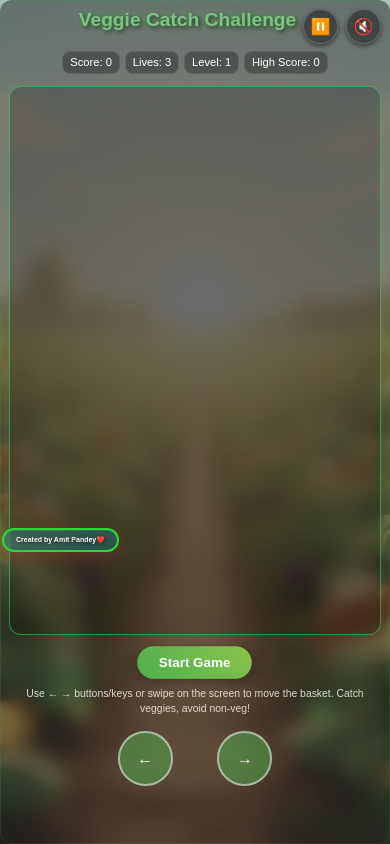
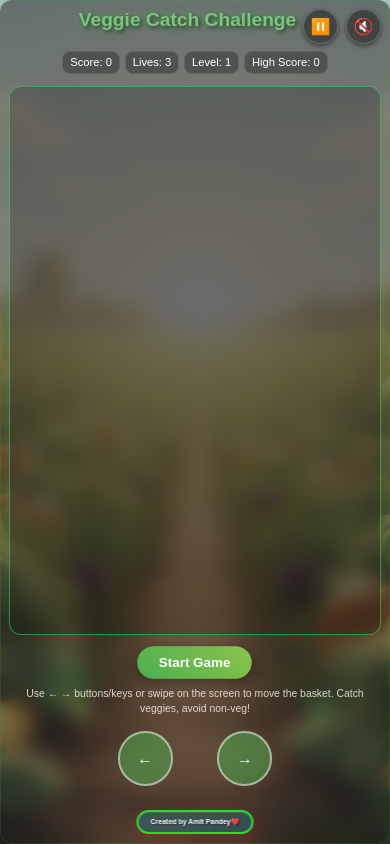
Before and after one commit to AmitWebDeveloper11/Catch-The-Veggie, a website: page index.html in a window 390 px wide. Drawn offline with Linux system fonts and the light colour scheme; no server answers.

Commit message:
Update styles.css

```diff
--- a/styles.css
+++ b/styles.css
@@ -74,7 +74,7 @@ body {
 
 .game-canvas-container {
     position: relative;
-     border: 1px solid rgba(42, 231, 102, 0.547);
+    border: 1px solid rgba(42, 231, 102, 0.547);
     width: 100%;
     flex-grow: 1;
     background: rgba(0, 0, 0, 0.2);
@@ -345,8 +345,10 @@ canvas {
         margin-right: 15px;
     }
     .creator-credit {
-        top: 33rem;
-        left: 2px;
+        top: auto;
+        bottom: 10px;
+        left: 50%;
+        transform: translateX(-50%);
         font-size: 7px;
         padding: 6px 12px;
     }
```
